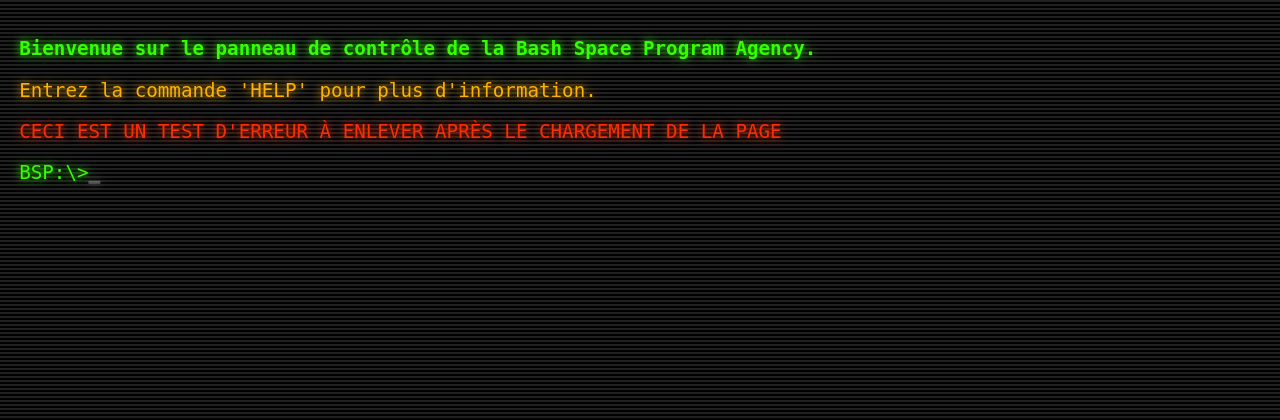
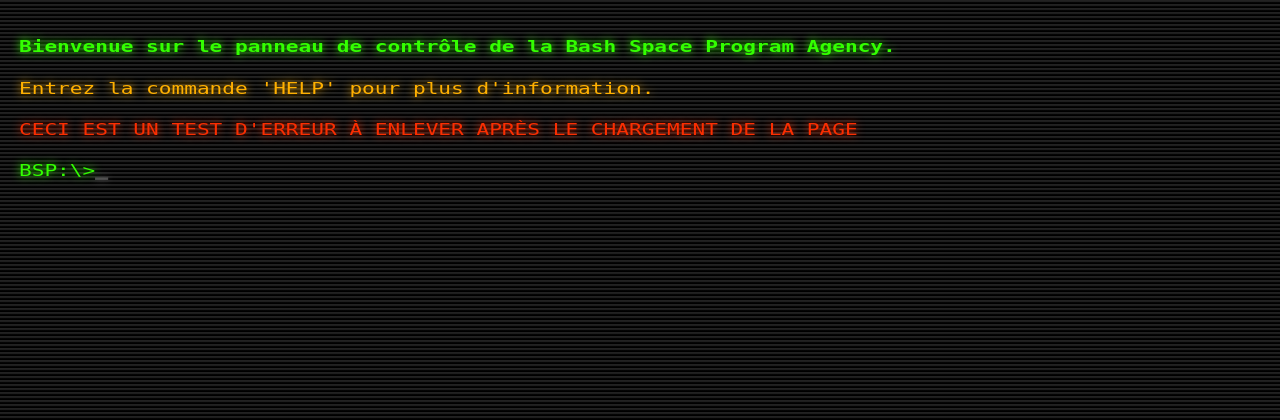
Before and after one commit to justinfiset/H2025_TCH099_03_A_C2, a PHP site: page / in a window 1280 px wide; the page is wider, and only the part inside the window is pictured. Shown: the top 420 px of that part. Run offline with PHP 8.4, Linux system fonts and the light colour scheme.

Commit message:
Modification de la hauteur et de la largeur des texte (scaleX et Y)

```diff
--- a/ressources/css/global.css
+++ b/ressources/css/global.css
@@ -24,6 +24,11 @@ body {
     padding: 1em;
 }
 
+#terminal-content p, #terminal-input {
+    transform-origin: 0 0;
+    transform: scaleX(1.1) scaleY(0.8);
+}
+
 @keyframes cursor-blink {
     from { display: inline;
         color: white;
```
